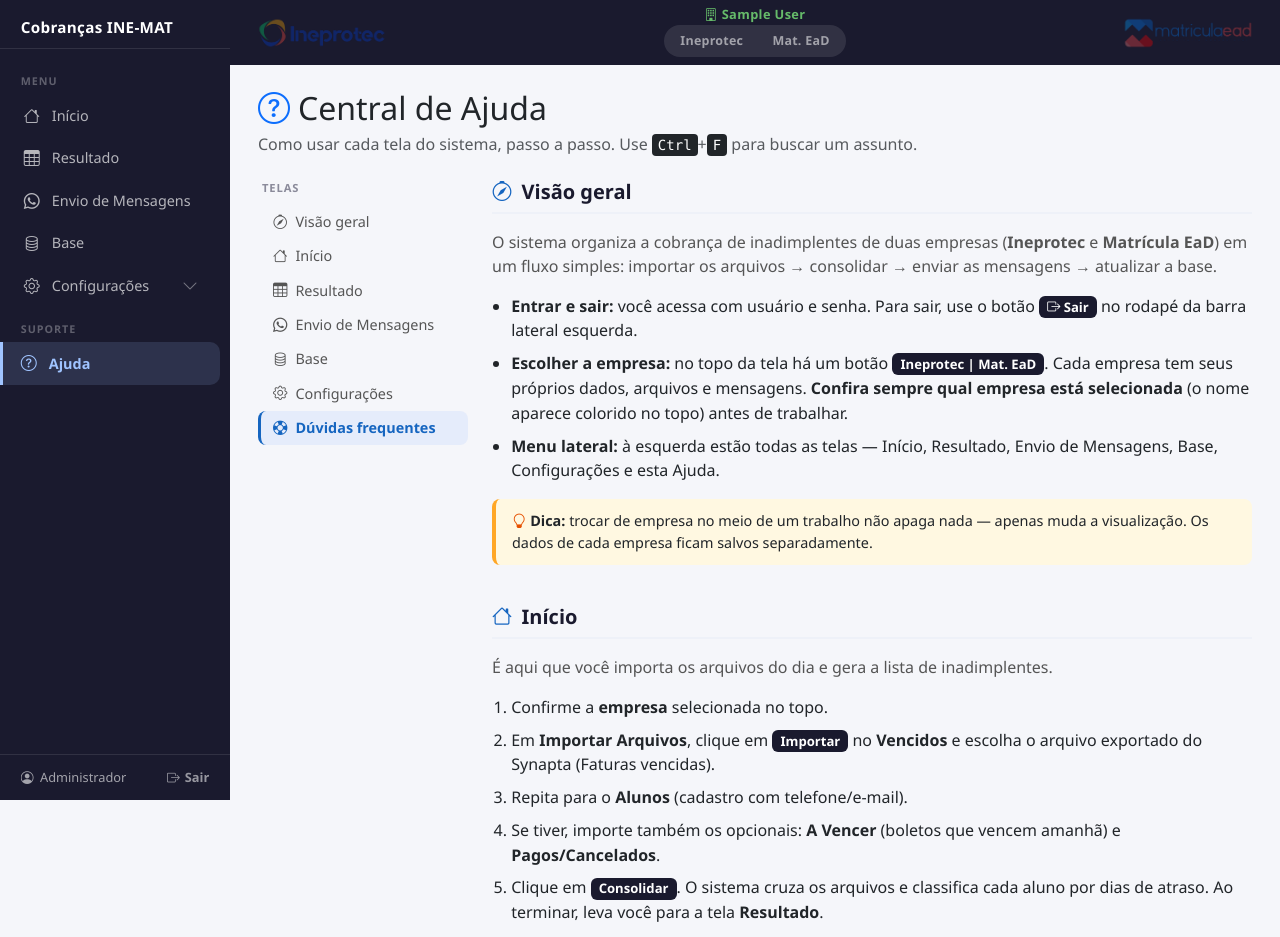
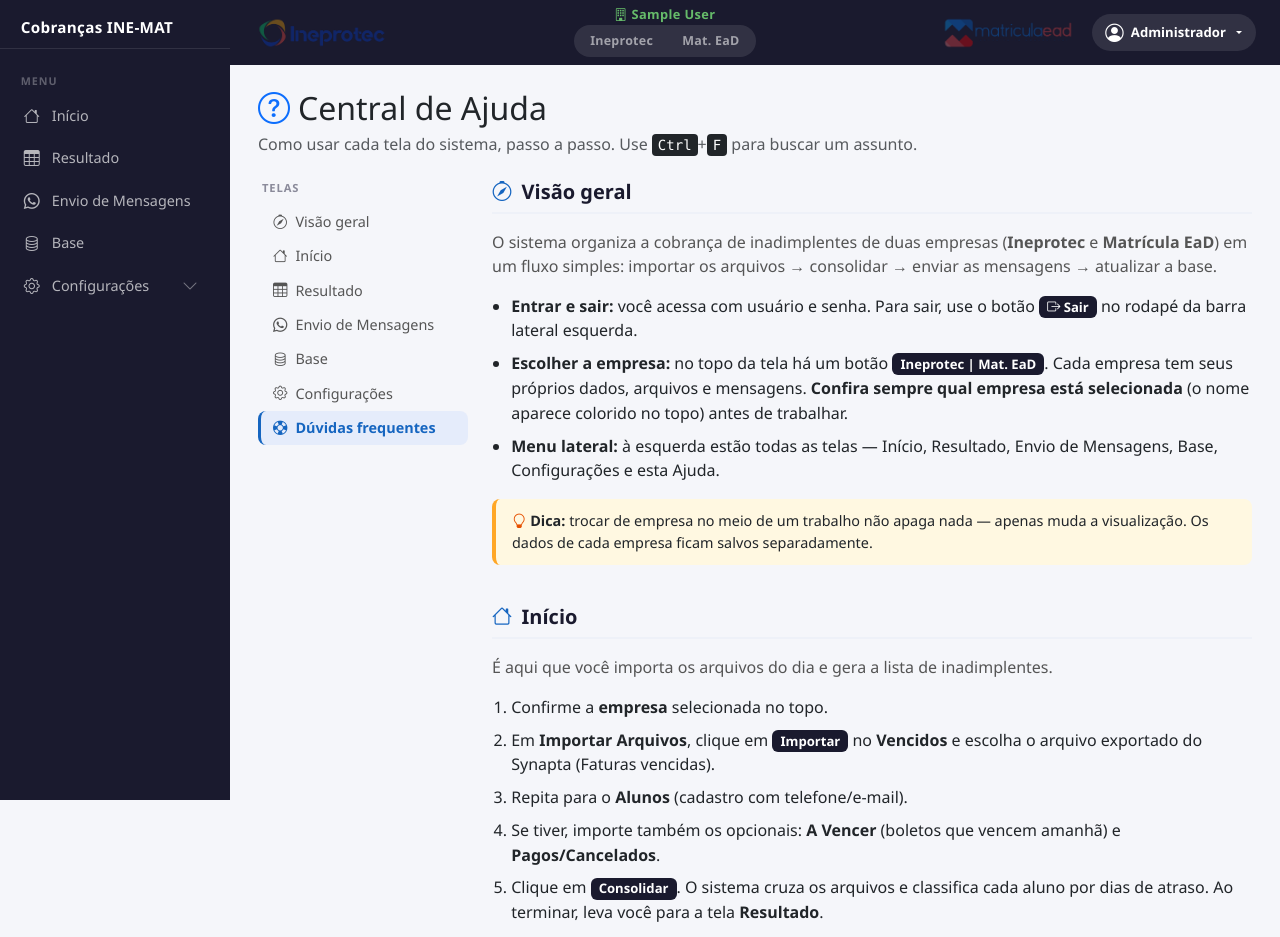
Before and after one commit to helderachaves-blip/DEP_FIN_COBRANCA, a Flask app: page /ajuda in a window 1280 px wide. Shown: the top 937 px of the page. Run offline with Flask 3, Linux system fonts and the light colour scheme; the visitor is signed in with stand-in values (Sample User, id 1).

Commit message:
feat: menu do usuario em dropdown no topbar (canto superior direito)
- dropdown com Minha conta, Usuarios (admin), Central de Ajuda e Sair
- botao estilo pilula com nome do usuario + caret, ao lado do logo Mat. EaD
- remove da sidebar: rodape (usuario/sair), secao Suporte/Ajuda e link
  Usuarios do submenu Configuracoes (resolve UX de item escondido)

Co-Authored-By: Claude Opus 4.8 <noreply@anthropic.com>

```diff
--- a/06_APP/templates/layout.html
+++ b/06_APP/templates/layout.html
@@ -30,27 +30,20 @@
 
     .sidebar-nav { flex: 1; padding: .6rem 0; overflow-y: auto; }
 
-    /* ── Sidebar footer (usuário + logout) ───────── */
-    .sidebar-footer {
-      padding: .8rem 1.3rem;
-      border-top: 1px solid rgba(255,255,255,.1);
-      display: flex; align-items: center; justify-content: space-between;
-      gap: .5rem;
+    /* ── Menu do usuário (dropdown no topbar) ─────── */
+    .user-menu-btn {
+      display: flex; align-items: center; gap: .45rem;
+      background: rgba(255,255,255,.1); color: #fff;
+      border: none; border-radius: 20px; padding: .3rem .85rem;
+      font-size: .82rem; font-weight: 600; cursor: pointer;
+      transition: background .15s; white-space: nowrap;
     }
-    .sidebar-user {
-      color: rgba(255,255,255,.6); font-size: .8rem; text-decoration: none;
-      display: flex; align-items: center; gap: .4rem;
-      overflow: hidden; white-space: nowrap; transition: color .15s;
-    }
-    .sidebar-user span { overflow: hidden; text-overflow: ellipsis; }
-    .sidebar-user:hover, .sidebar-user.active { color: #a0c4ff; }
-    .sidebar-logout {
-      color: rgba(255,255,255,.55); text-decoration: none;
-      font-size: .8rem; font-weight: 600; white-space: nowrap;
-      display: flex; align-items: center; gap: .3rem;
-      transition: color .15s;
-    }
-    .sidebar-logout:hover { color: #ef5350; }
+    .user-menu-btn:hover, .user-menu-btn:focus,
+    .user-menu-btn[aria-expanded="true"] { background: rgba(255,255,255,.22); color: #fff; }
+    .user-menu-btn .bi-person-circle { font-size: 1.15rem; }
+    .user-menu-name { max-width: 150px; overflow: hidden; text-overflow: ellipsis; white-space: nowrap; }
+    .dropdown-menu .dropdown-item.active,
+    .dropdown-menu .dropdown-item:active { background: #eef1f8; color: #1a1a2e; }
 
     .sidebar-nav .nav-section {
       font-size: .67rem; font-weight: 700; letter-spacing: .09em;
@@ -234,29 +227,9 @@
       <a class="nav-sublink" href="/configuracoes#tab-risco">
         <i class="bi bi-dot"></i>Zona de Risco
       </a>
-      {% if current_user.is_authenticated and current_user.is_admin %}
-      <a class="nav-sublink {% if request.endpoint == 'usuarios' %}active{% endif %}" href="{{ url_for('usuarios') }}">
-        <i class="bi bi-dot"></i>Usuários
-      </a>
-      {% endif %}
     </div>
 
-    <div class="nav-section">Suporte</div>
-    <a class="nav-link {% if request.endpoint == 'ajuda' %}active{% endif %}" href="/ajuda">
-      <i class="bi bi-question-circle"></i> Ajuda
-    </a>
-
   </nav>
-
-  <div class="sidebar-footer">
-    <a class="sidebar-user {% if request.endpoint == 'conta' %}active{% endif %}"
-       href="{{ url_for('conta') }}" title="Minha conta (trocar senha)">
-      <i class="bi bi-person-circle"></i><span>{{ current_user.nome if current_user.is_authenticated else '' }}</span>
-    </a>
-    <a class="sidebar-logout" href="{{ url_for('logout') }}" title="Sair">
-      <i class="bi bi-box-arrow-right"></i> Sair
-    </a>
-  </div>
 
 </aside>
 
@@ -282,9 +255,41 @@
       </div>
     </div>
 
-    <div class="topbar-logo">
-      <img src="{{ url_for('static', filename='logo-matriculaead.png') }}" alt="Matrícula EaD"
-           style="opacity: {{ '1' if empresa_ativa == 'MATRICULAEAD' else '0.35' }}; transition:.2s">
+    <div class="d-flex align-items-center gap-3">
+      <div class="topbar-logo">
+        <img src="{{ url_for('static', filename='logo-matriculaead.png') }}" alt="Matrícula EaD"
+             style="opacity: {{ '1' if empresa_ativa == 'MATRICULAEAD' else '0.35' }}; transition:.2s">
+      </div>
+
+      {% if current_user.is_authenticated %}
+      <div class="dropdown">
+        <button class="user-menu-btn dropdown-toggle" type="button"
+                data-bs-toggle="dropdown" aria-expanded="false">
+          <i class="bi bi-person-circle"></i>
+          <span class="user-menu-name">{{ current_user.nome }}</span>
+        </button>
+        <ul class="dropdown-menu dropdown-menu-end shadow">
+          <li class="px-3 py-2">
+            <div class="fw-semibold">{{ current_user.nome }}
+              {% if current_user.is_admin %}<span class="badge bg-primary ms-1">Admin</span>{% endif %}
+            </div>
+            <div class="small text-muted">{{ current_user.usuario }}</div>
+          </li>
+          <li><hr class="dropdown-divider"></li>
+          <li><a class="dropdown-item {% if request.endpoint == 'conta' %}active{% endif %}" href="{{ url_for('conta') }}">
+            <i class="bi bi-person me-2"></i>Minha conta</a></li>
+          {% if current_user.is_admin %}
+          <li><a class="dropdown-item {% if request.endpoint == 'usuarios' %}active{% endif %}" href="{{ url_for('usuarios') }}">
+            <i class="bi bi-people me-2"></i>Usuários</a></li>
+          {% endif %}
+          <li><a class="dropdown-item {% if request.endpoint == 'ajuda' %}active{% endif %}" href="{{ url_for('ajuda') }}">
+            <i class="bi bi-question-circle me-2"></i>Central de Ajuda</a></li>
+          <li><hr class="dropdown-divider"></li>
+          <li><a class="dropdown-item text-danger" href="{{ url_for('logout') }}">
+            <i class="bi bi-box-arrow-right me-2"></i>Sair</a></li>
+        </ul>
+      </div>
+      {% endif %}
     </div>
   </div>
 
```
Also changed, not shown: PLANO_DE_ACAO.md (+2 -1 lines).
